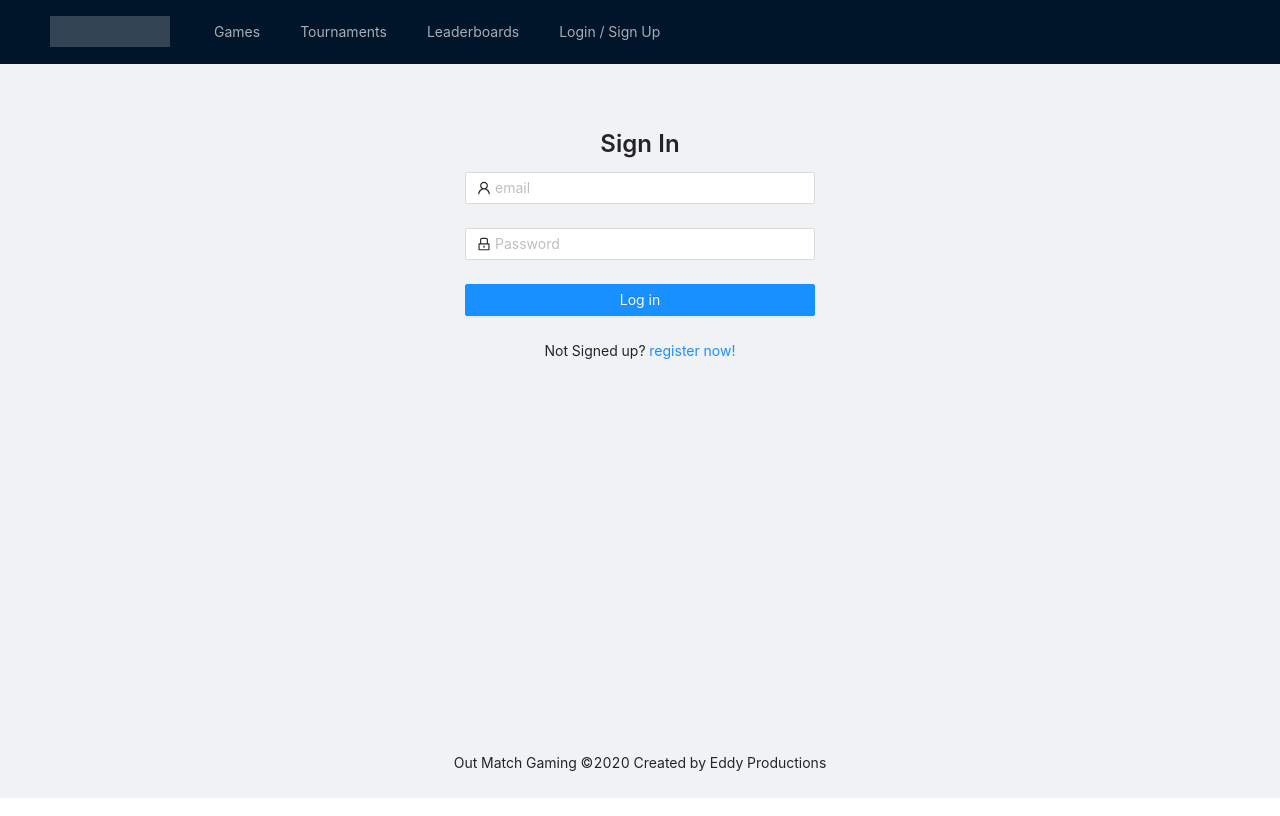
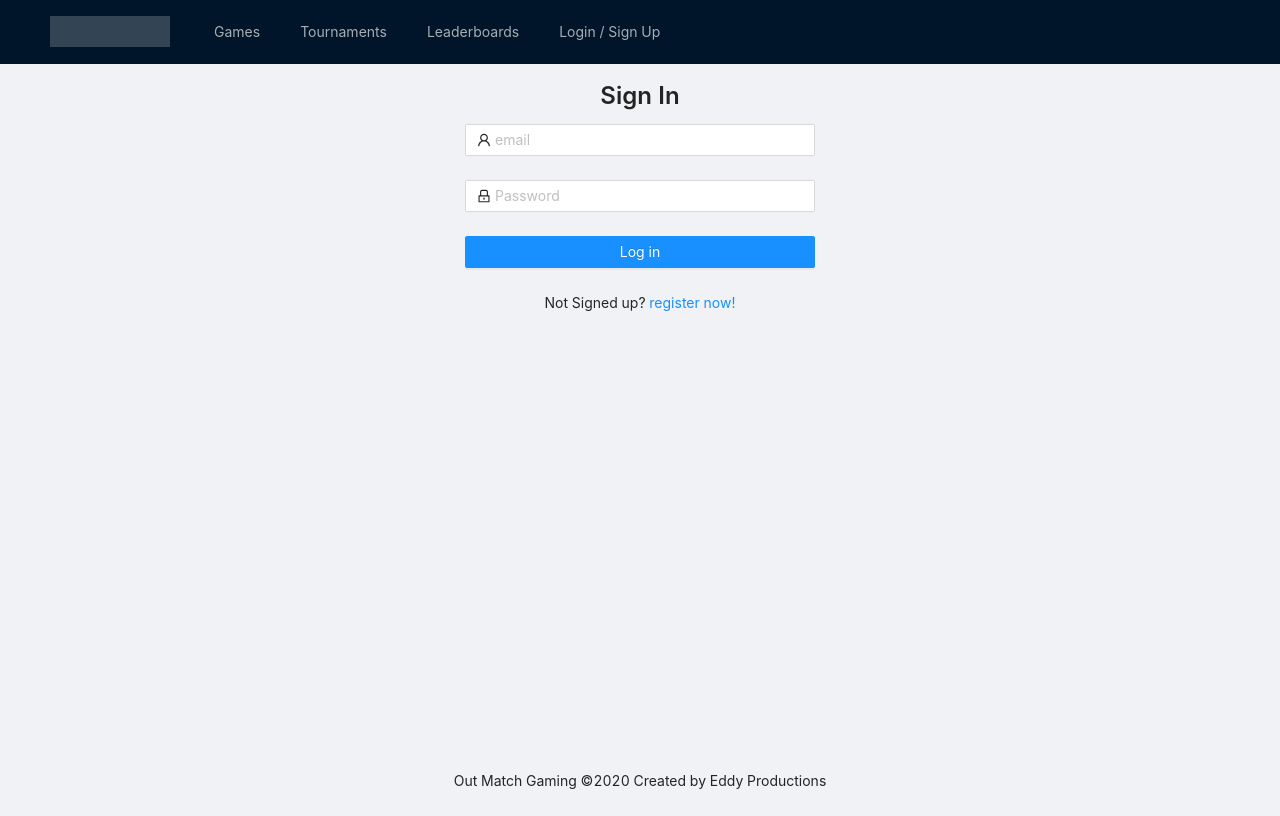
Before and after one commit to EddySum/outmatchgaming-front, a React (Create React App) app: page /login in a window 1280 px wide. Built offline with nearby package versions, Linux system fonts and the light colour scheme; no server answers.

Commit message:
updated root content padding/margin

```diff
--- a/src/App.css
+++ b/src/App.css
@@ -1,3 +1,5 @@
 .site-layout {
-  min-height: calc(100vh - 200px) !important;
+  min-height: calc(100vh - 150px) !important;
+  padding: 0px 50px;
+  margin: 16px 0px;
 }
--- a/src/App.tsx
+++ b/src/App.tsx
@@ -34,7 +34,7 @@ function App() {
       <Layout>
         <Topbar/>
 
-        <Content className="site-layout" style={{ padding: '0 50px', marginTop: 64 }}>
+        <Content className="site-layout">
 
           <Switch>
             <Route path="/login">
```
